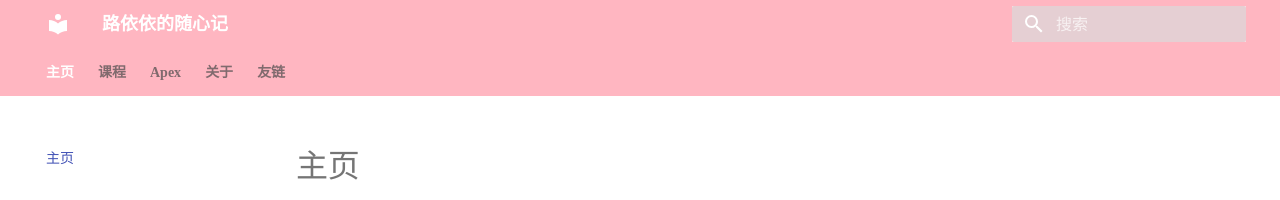
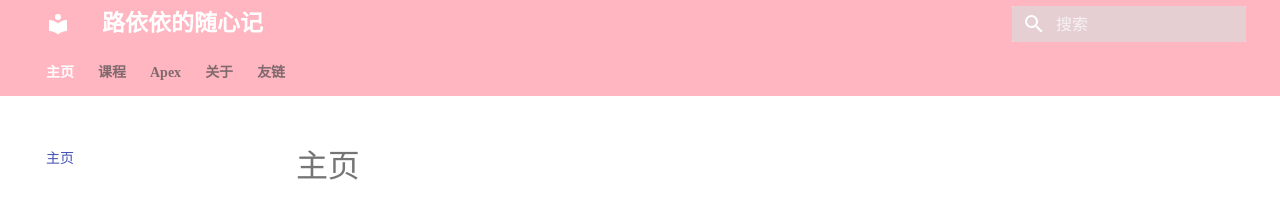
Before and after one commit to Luyiyi2858/Luyiyi2858.github.io, an MkDocs documentation site: the page built from docs/index.md, in a window 1280 px wide. Shown: the top 200 px of the page. Built offline with MkDocs 1.6.1 and Material for MkDocs 9.7.7, drawn with Linux system fonts in a browser that asks for light colours.

Commit message:
英文数字改回宋体；网站标题字号调大

```diff
--- a/docs/stylesheets/extra.css
+++ b/docs/stylesheets/extra.css
@@ -1,7 +1,7 @@
-/* 全局字体：英文/数字用 Times New Roman，中文用宋体 */
+/* 全局字体：宋体 */
 body,
 .md-typeset {
-  font-family: "Times New Roman", "SimSun", "宋体", serif !important;
+  font-family: "SimSun", "宋体", serif !important;
 }
 
 /* 顶部主导航栏：浅粉色 */
@@ -19,11 +19,12 @@
   --md-primary-fg-color: #FFB6C1;
 }
 
-/* 网站名称：白色 + 加粗 */
+/* 网站名称：白色 + 加粗 + 字号加大 */
 .md-header__title,
 .md-header__topic {
   color: #ffffff;
   font-weight: bold !important;
+  font-size: 1.15rem;
 }
 
 /* 导航栏图标：白色 */
```
